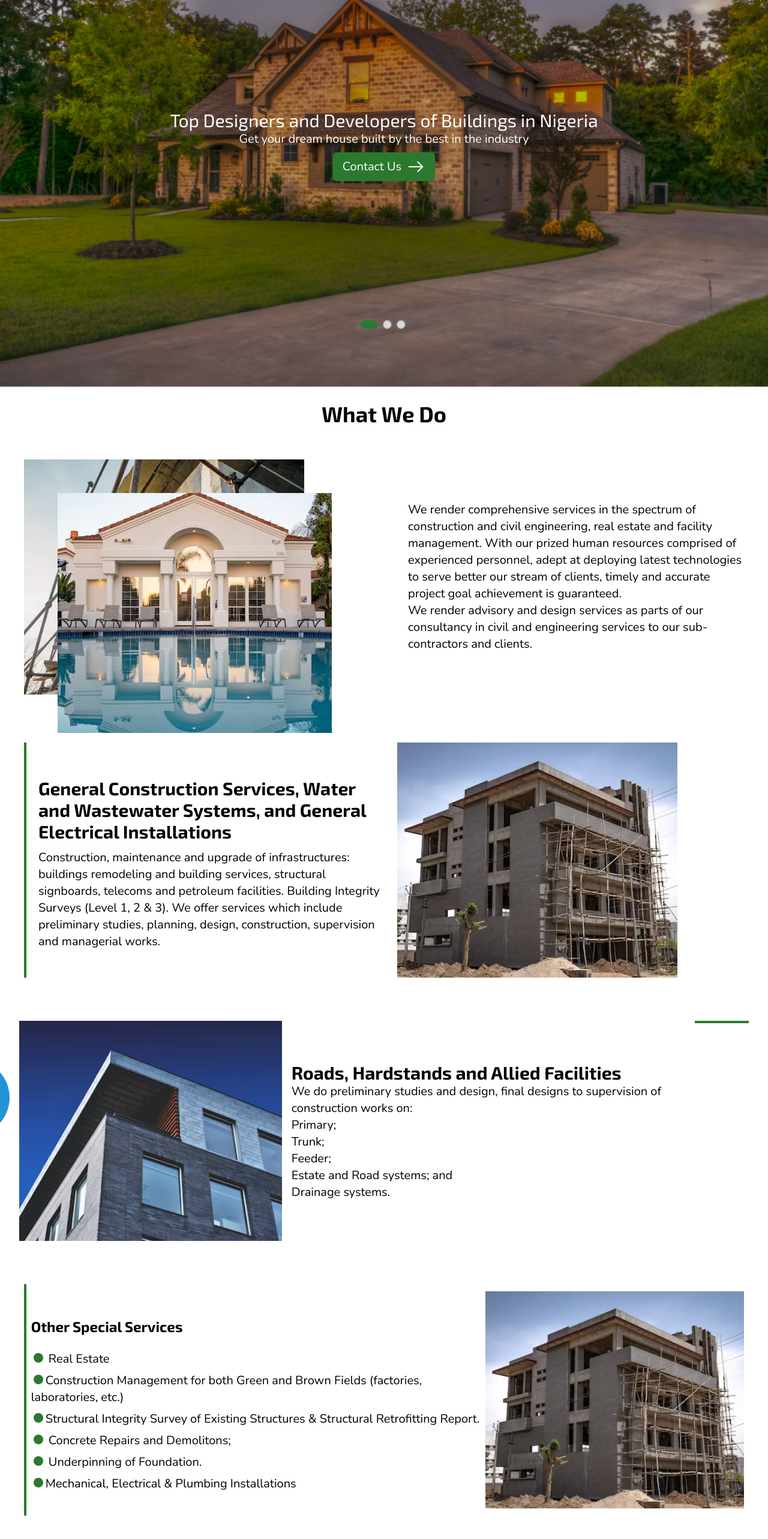
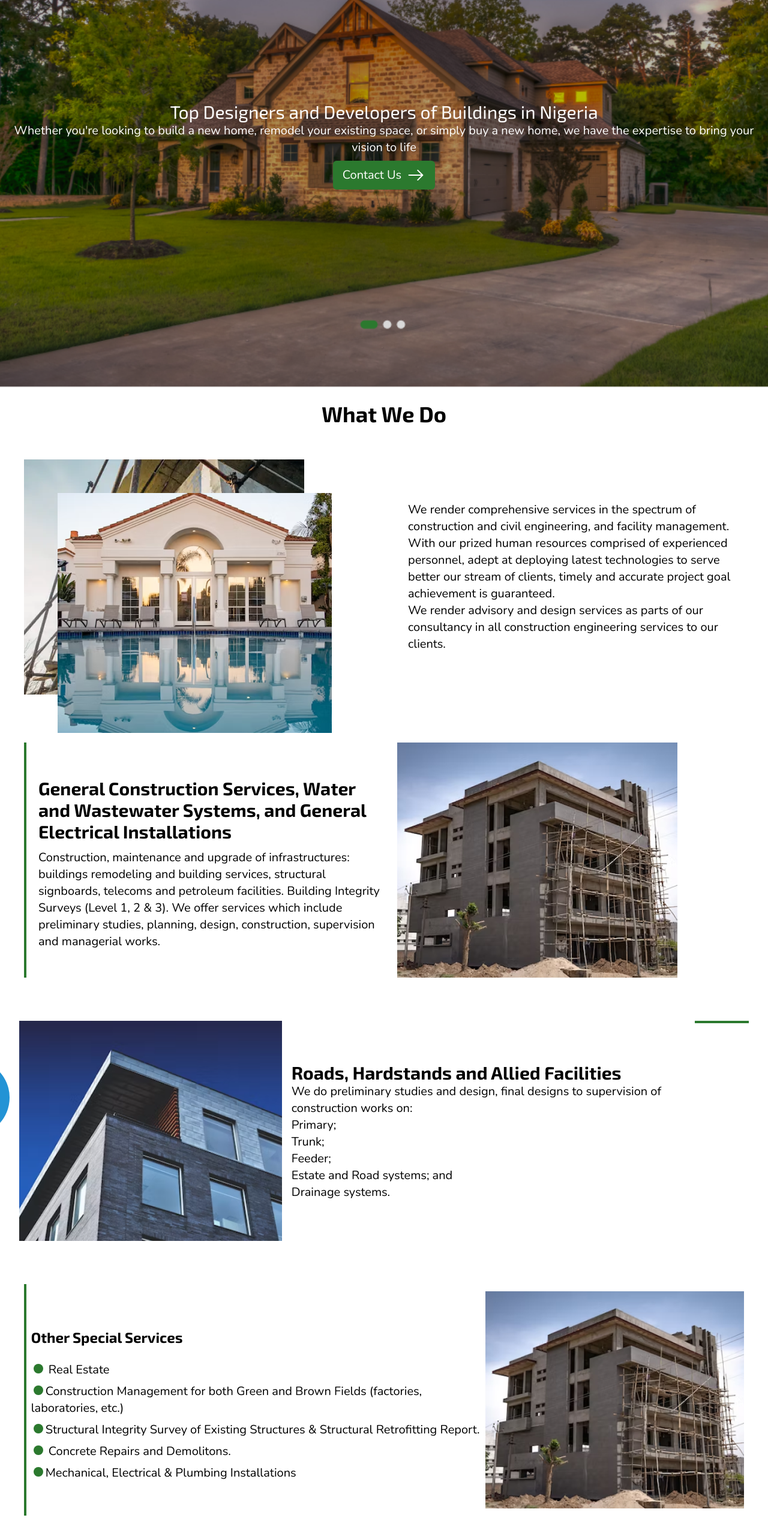
Before and after one commit to ifedolapoomoniyi/Jocacel-New, a React (Vite) app: page / in a window 1280 px wide. Shown: the part 218-2784 px from the top of the page at 60% size. Built offline with nearby package versions, Linux system fonts and the light colour scheme.

Commit message:
Copy updates

```diff
--- a/src/pages/Home.jsx
+++ b/src/pages/Home.jsx
@@ -29,8 +29,15 @@ const Home = () => {
 				<h1 className="text-3xl text-center">
 					Top Designers and Developers of Buildings in Nigeria
 				</h1>
-				<p className="text-center">Get your dream house built by the best in the industry</p>
-				<Link to="/contact" className="flex flex-row items-center gap-2 p-2 px-4 my-2 text-white transition-all rounded-md bg-primary hover:opacity-80">
+				<p className="text-center">
+					Whether you&apos;re looking to build a new home, remodel
+					your existing space, or simply buy a new home, we have the
+					expertise to bring your vision to life
+				</p>
+				<Link
+					to="/contact"
+					className="flex flex-row items-center gap-2 p-2 px-4 my-2 text-white transition-all rounded-md bg-primary hover:opacity-80"
+				>
 					Contact Us <img src={Go} alt="" className="inline w-8" />
 				</Link>
 			</div>
@@ -51,21 +58,24 @@ const Home = () => {
 					</div>
 					<div className="flex items-center justify-center flex-1">
 						We render comprehensive services in the spectrum of
-						construction and civil engineering, real estate and
-						facility management. With our prized human resources
-						comprised of experienced personnel, adept at deploying
-						latest technologies to serve better our stream of
-						clients, timely and accurate project goal achievement is
+						construction and civil engineering, and facility
+						management. With our prized human resources comprised of
+						experienced personnel, adept at deploying latest
+						technologies to serve better our stream of clients,
+						timely and accurate project goal achievement is
 						guaranteed.
 						<br />
 						We render advisory and design services as parts of our
-						consultancy in civil and engineering services to our
-						sub-contractors and clients.
+						consultancy in all construction engineering services to
+						our clients.
 					</div>
 				</div>
 
 				{/* Services */}
-				<div className="flex flex-col justify-between gap-5 p-5 py-10 md:flex-row md:p-10" id="services">
+				<div
+					className="flex flex-col justify-between gap-5 p-5 py-10 md:flex-row md:p-10"
+					id="services"
+				>
 					{/* styling div */}
 					<div className="self-end w-6/12 h-1 md:w-1 md:h-auto bg-primary md:self-auto"></div>
 
@@ -137,11 +147,7 @@ const Home = () => {
 							</li>
 							<li>
 								<span className="inline-block w-4 h-4 mx-1 rounded-full bg-primary"></span>{" "}
-								Concrete Repairs and Demolitons;
-							</li>
-							<li>
-								<span className="inline-block w-4 h-4 mx-1 rounded-full bg-primary"></span>{" "}
-								Underpinning of Foundation.
+								Concrete Repairs and Demolitons.
 							</li>
 							<li>
 								<span className="inline-block w-4 h-4 mx-1 rounded-full bg-primary"></span>
@@ -166,9 +172,9 @@ const Home = () => {
 					<p>
 						KADAF Properties Limited Liability Partnership is an
 						organization with a complete team of built-environment
-						professionals, Construction Project Managers, and legal
-						practitioners who are well versed in the real estate
-						matters.
+						professionals. Our partners are very young organisations
+						but with cumulative experiences that span above 15 years
+						in complex construction projects of various kinds.
 					</p>
 					<p>
 						KADAF Properties LLP specializes in turnkey projects
@@ -179,7 +185,7 @@ const Home = () => {
 						infrastructures to various final finishes, installations
 						of household appliances and furniture. Our mechanical
 						and electrical designs and installation services are
-						handled by well-seasoned engineers.{" "}
+						handled by well-seasoned engineers.
 					</p>
 					<p>
 						KADAF established a technical working relationship with
```
